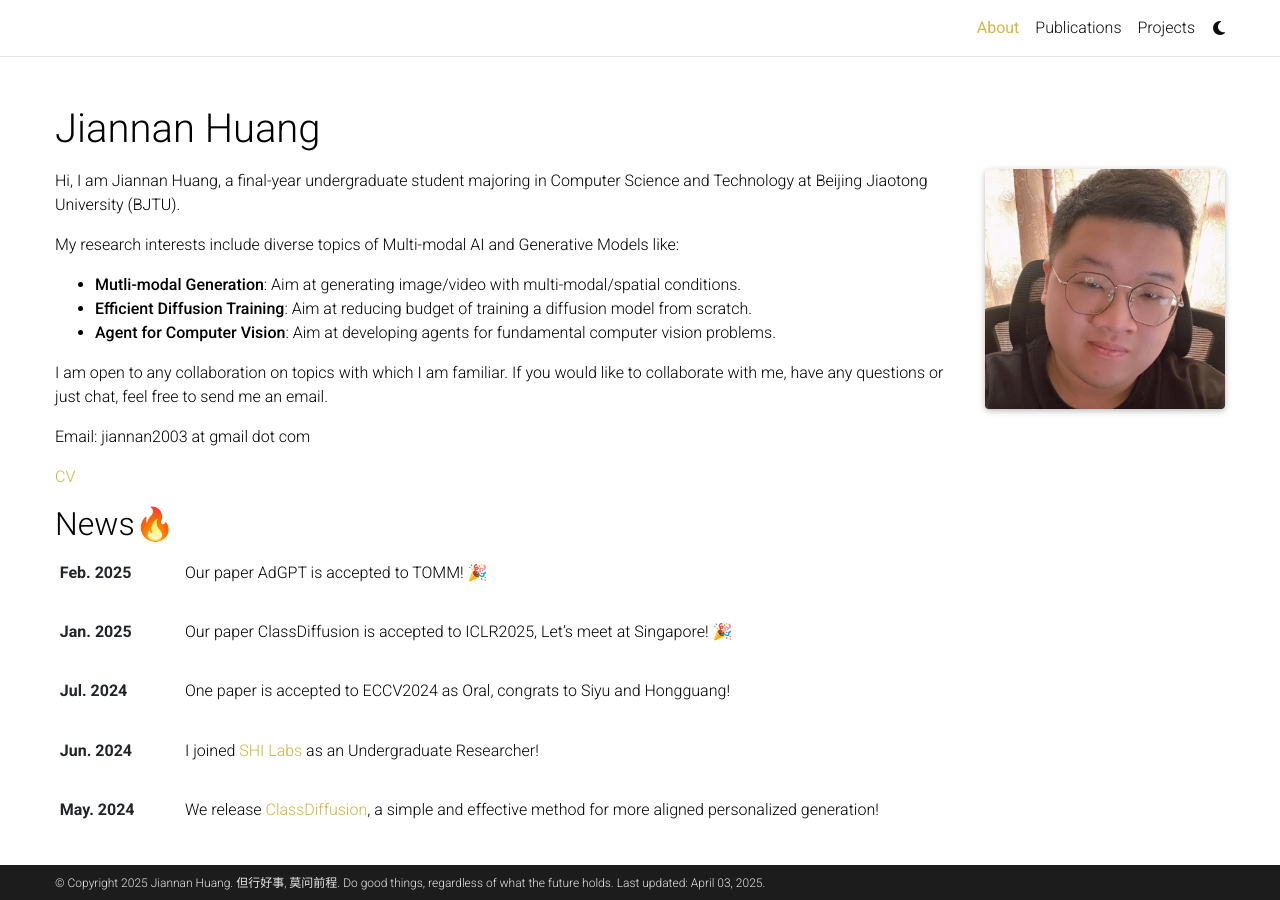
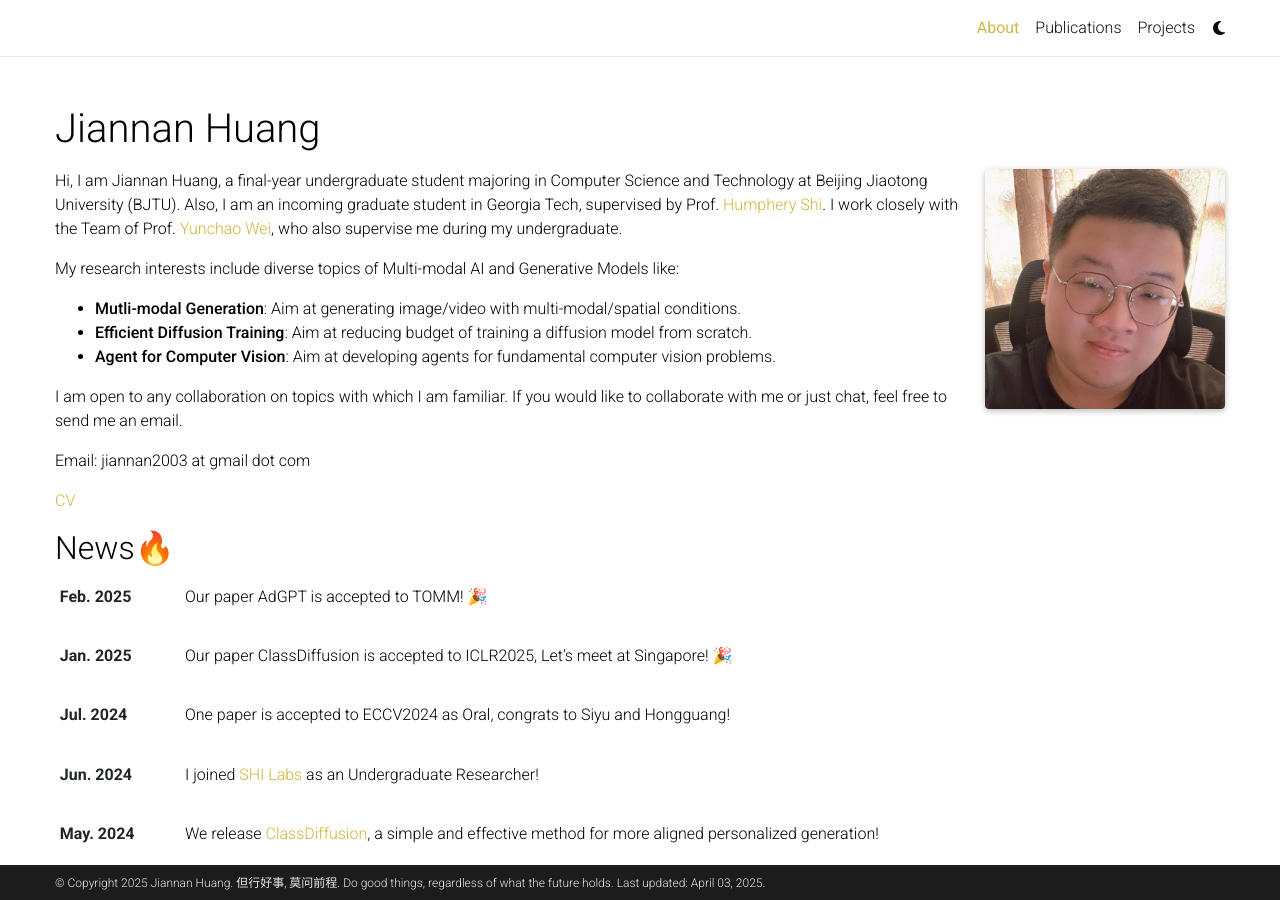
Before and after one commit to Rbrq03/Rbrq03.github.io, a Jekyll site: the page built from _pages/about.md, in a window 1280 px wide and 900 px high. Built offline with Jekyll 4.4.1, drawn with Linux system fonts in a browser that asks for light colours; full-size pictures stand in for the smaller copies a plugin makes; comment, search, counter and statistics services are not loaded; a style sheet for code colours, icons or effects is not loaded.

Commit message:
update gt

```diff
--- a/_pages/about.md
+++ b/_pages/about.md
@@ -18,7 +18,7 @@ social: true # includes social icons at the bottom of the page
 service: true
 ---
 
-Hi, I am Jiannan Huang, a final-year undergraduate student majoring in Computer Science and Technology at Beijing Jiaotong University (BJTU).
+Hi, I am Jiannan Huang, a final-year undergraduate student majoring in Computer Science and Technology at Beijing Jiaotong University (BJTU). Also, I am an incoming graduate student in Georgia Tech, supervised by Prof. [Humphery Shi](https://www.humphreyshi.com/). I work closely with the Team of Prof. [Yunchao Wei](https://weiyc.github.io), who also supervise me during my undergraduate.
 
 <!-- My research interests include a wide range of Machine Learning and Multi-modal AI areas. Currently, I am focusing on the following specific topics:
 
@@ -34,7 +34,7 @@ My research interests include diverse topics of Multi-modal AI and Generative Mo
 
 <!-- During my undergraduate research experience, I had the privilege of studying and working at the [Wei Lab](https://weiyc.github.io) at [Beijing Jiaotong University](https://www.bjtu.edu.cn) (Major Mentor: Prof. [Yunchao Wei](https://weiyc.github.io)), [Knowledge Engineering Group](http://keg.cs.tsinghua.edu.cn) at [Tsinghua University](http://tsinghua.edu.cn) (Major Mentor: Prof. [Jie Tang](http://keg.cs.tsinghua.edu.cn/jietang/)), and [SHI Labs](https://www.shi-labs.com/) at [Georgia Tech](https://ic.gatech.edu/) (Major Mentor: Prof. [Humphery Shi](https://www.humphreyshi.com/)) -->
 
-I am open to any collaboration on topics with which I am familiar. If you would like to collaborate with me, have any questions or just chat, feel free to send me an email.
+I am open to any collaboration on topics with which I am familiar. If you would like to collaborate with me or just chat, feel free to send me an email.
 
 Email: jiannan2003 at gmail dot com
 
```
